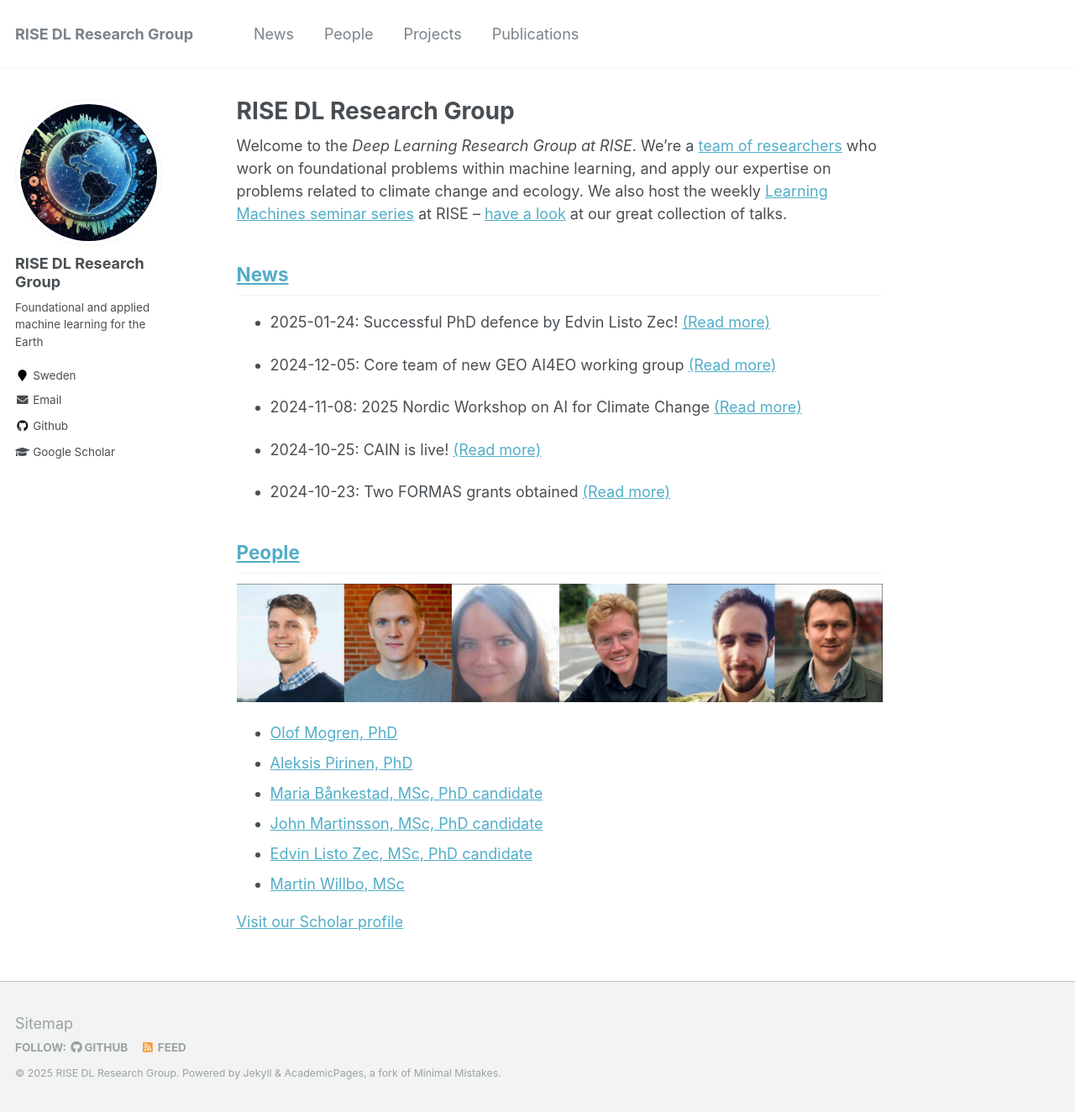
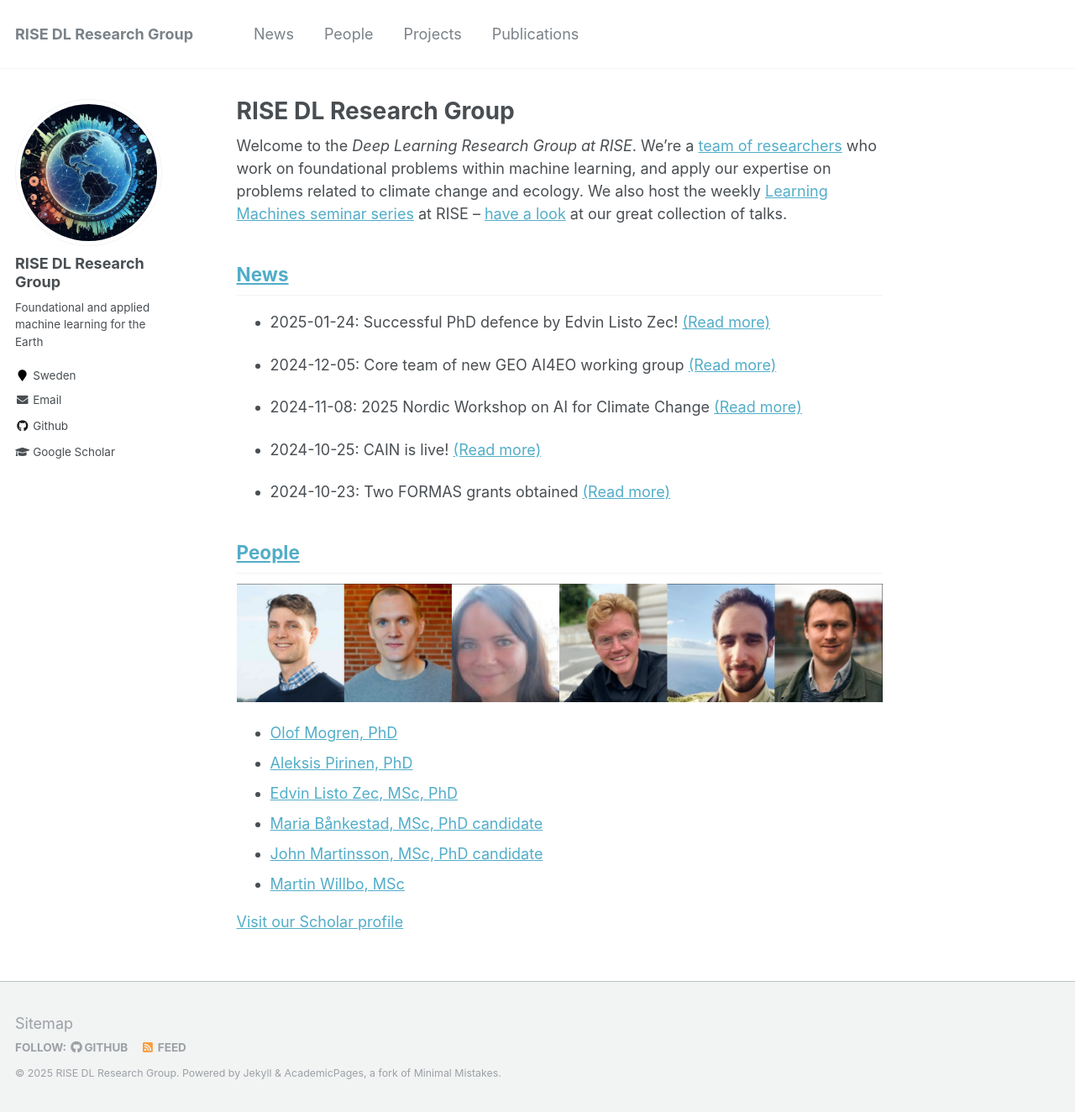
Before and after one commit to ridr-se/ridr-se.github.io, a Jekyll site: the page built from _pages/about.md, in a window 1280 px wide and 1324 px high. Shown: the whole window at 84% size. Built offline with Jekyll 4.4.1, drawn with Linux system fonts in a browser that asks for light colours.

Commit message:
Update about.md

```diff
--- a/_pages/about.md
+++ b/_pages/about.md
@@ -28,9 +28,9 @@
 
 * [Olof Mogren, PhD](https://mogren.one/)
 * [Aleksis Pirinen, PhD](https://aleksispi.github.io)
+* [Edvin Listo Zec, MSc, PhD](https://edvinli.github.io/)
 * [Maria Bånkestad, MSc, PhD candidate](https://scholar.google.se/citations?user=4tKNCSkAAAAJ&hl=sv&oi=ao)
 * [John Martinsson, MSc, PhD candidate](https://johnmartinsson.org/)
-* [Edvin Listo Zec, MSc, PhD candidate](https://edvinli.github.io/)
 * [Martin Willbo, MSc](https://scholar.google.se/citations?hl=sv&user=uuxnINUAAAAJ)
 
 [Visit our Scholar profile](https://scholar.google.com/citations?hl=en&view_op=list_works&gmla=AILGF5UiJtxGkjJ5z3BHO8C37KQwQysUjHyMJAJ1_USVi8t0aoC30hfUabA1jtbynBICV0v_UZzGMFRF8Oq3TtmW4gRaixB3HQ_MIBuoOYsG&user=yc43h58AAAAJ)
```
